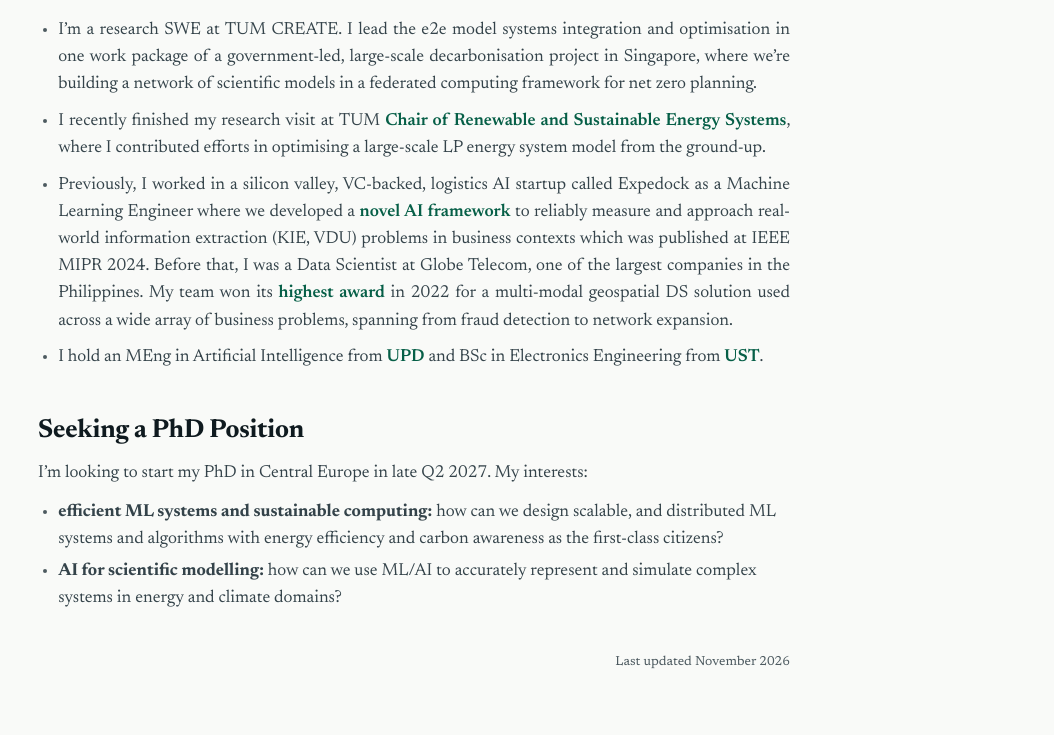
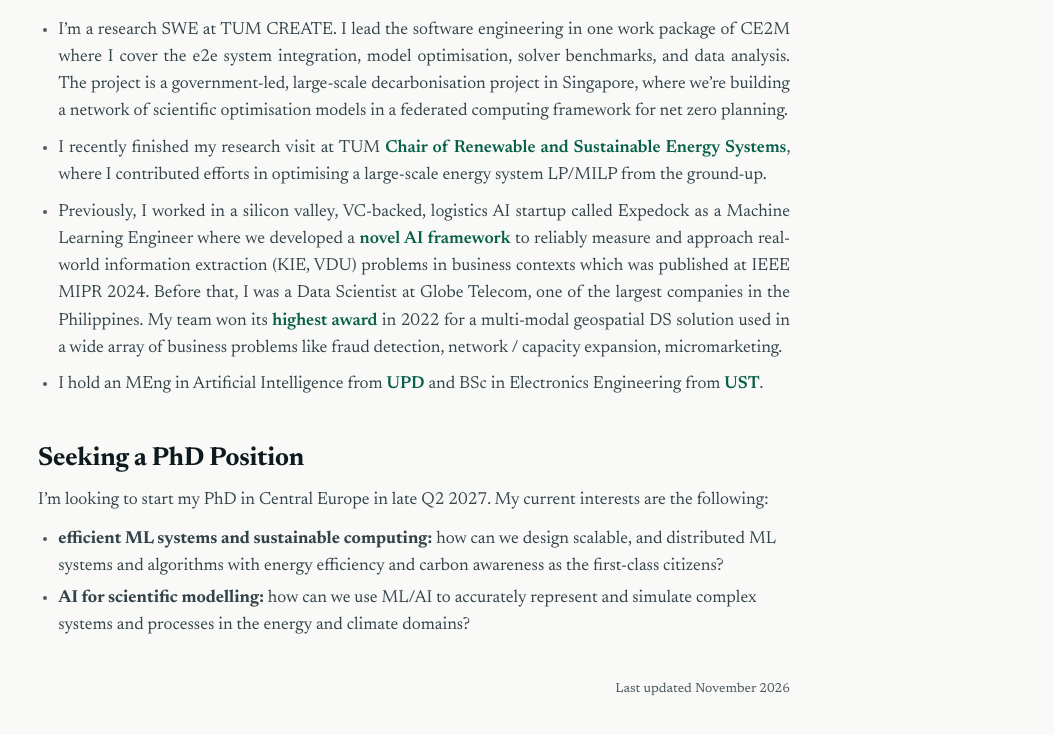
Before and after one commit to jpacilo/jpacilo.github.io, a plain HTML site: page index.html in a window 1280 px wide. Shown: the part 131-866 px from the top of the page, without its empty margins (226-1280 px from the left). Drawn offline with Linux system fonts and the light colour scheme.

Commit message:
update site

```diff
--- a/index.html
+++ b/index.html
@@ -40,19 +40,19 @@
         <a href="https://drive.google.com/file/d/1-iFVLskmap9kmVD407VIhy_SreiwSSY1/view?usp=drive_link">CV</a>
       </nav>
       <ul class="bullets">
-        <li>I’m a research SWE at TUM CREATE. I lead the e2e model systems integration and optimisation in one work package of a government-led, large-scale decarbonisation project in Singapore, where we’re building a network of scientific models in a federated computing framework for net zero planning.</li>
-        <li>I recently finished my research visit at TUM <a href="https://www.epe.ed.tum.de/en/ens/homepage/">Chair of Renewable and Sustainable Energy Systems</a>, where I contributed efforts in optimising a large-scale LP energy system model from the&nbsp;ground-up.</li>
-        <li>Previously, I worked in a silicon valley, VC-backed, logistics AI startup called Expedock as a Machine Learning Engineer where we developed a <a href="https://arxiv.org/abs/2405.20245">novel AI framework</a> to reliably measure and approach real-world information extraction (KIE, VDU) problems in business contexts which was published at IEEE MIPR 2024. Before that, I was a Data Scientist at Globe Telecom, one of the largest companies in the Philippines. My team won its <a href="https://drive.google.com/file/d/1O3pMm7bmiyskz3GYyJIdm1bDMyZg9pdw/view?usp=drive_link">highest award</a> in 2022 for a multi-modal geospatial DS solution used across a wide array of business problems, spanning from fraud detection to network&nbsp;expansion.</li>
+        <li>I’m a research SWE at TUM CREATE. I lead the software engineering in one work package of CE2M where I cover the e2e system integration, model optimisation, solver benchmarks, and data analysis. The project is a government-led, large-scale decarbonisation project in Singapore, where we’re building a network of scientific optimisation models in a federated computing framework for net zero planning.</li>
+        <li>I recently finished my research visit at TUM <a href="https://www.epe.ed.tum.de/en/ens/homepage/">Chair of Renewable and Sustainable Energy Systems</a>, where I contributed efforts in optimising a large-scale energy system LP/MILP from the&nbsp;ground-up.</li>
+        <li>Previously, I worked in a silicon valley, VC-backed, logistics AI startup called Expedock as a Machine Learning Engineer where we developed a <a href="https://arxiv.org/abs/2405.20245">novel AI framework</a> to reliably measure and approach real-world information extraction (KIE, VDU) problems in business contexts which was published at IEEE MIPR 2024. Before that, I was a Data Scientist at Globe Telecom, one of the largest companies in the Philippines. My team won its <a href="https://drive.google.com/file/d/1O3pMm7bmiyskz3GYyJIdm1bDMyZg9pdw/view?usp=drive_link">highest award</a> in 2022 for a multi-modal geospatial DS solution used in a wide array of business problems like fraud detection, network / capacity expansion, micromarketing.</li>
         <li>I hold an MEng in Artificial Intelligence from <a href="https://up.edu.ph/">UPD</a> and BSc in Electronics Engineering from <a href="https://www.ust.edu.ph/">UST</a>.</li>
       </ul>
     </header>
 
     <section id="research">
       <h2>Seeking a PhD Position</h2>
-      <p class="intro">I’m looking to start my PhD in Central Europe in late Q2 2027. My interests:</p>
+      <p class="intro">I’m looking to start my PhD in Central Europe in late Q2 2027. My current interests are the following:</p>
       <ul class="bullets directions">
         <li><b>efficient ML systems and sustainable computing:</b> how can we design scalable, and distributed ML systems and algorithms with energy efficiency and carbon awareness as the first-class citizens?</li>
-        <li><b>AI for scientific modelling:</b> how can we use ML/AI to accurately represent and simulate complex systems in energy and climate domains?</li>
+        <li><b>AI for scientific modelling:</b> how can we use ML/AI to accurately represent and simulate complex systems and processes in the energy and climate domains?</li>
       </ul>
     </section>
 
```
Also changed, not shown: 1 other file.
